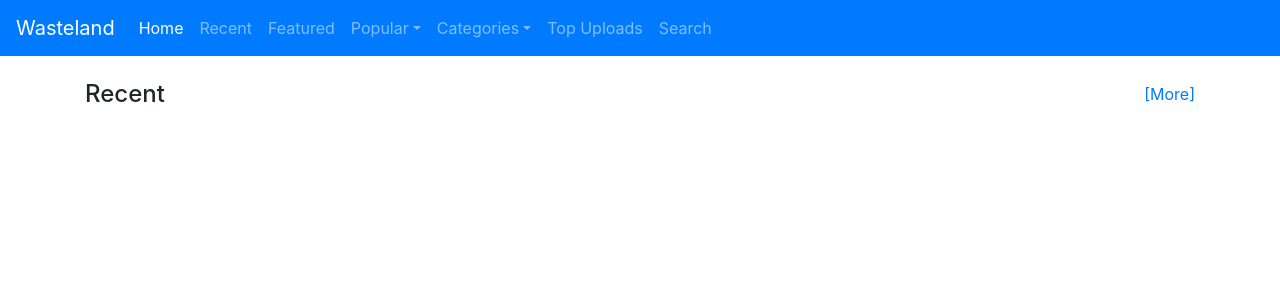
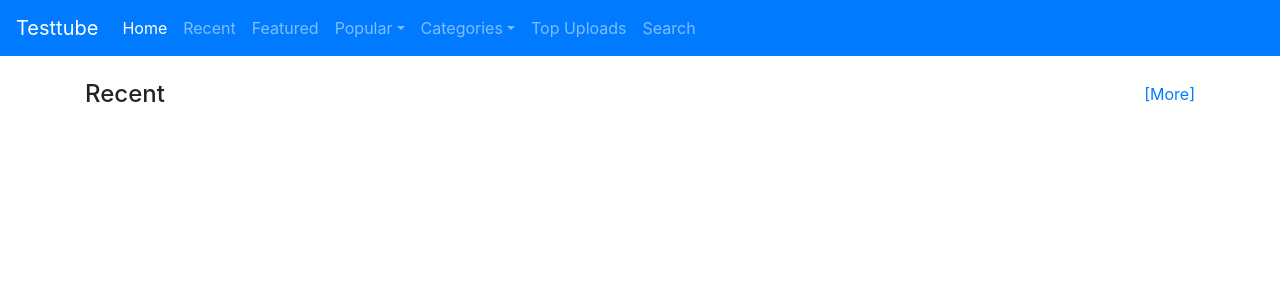
Before and after one commit to Ryochan7/testtube, a Django app: page / in a window 1280 px wide. Shown: the top 300 px of the page. Run offline with Django 3.2, Linux system fonts and the light colour scheme; data that the repository does not hold is empty; parts of the project's set-up code (start-up, migrations or seed data) failed here and were passed over; some libraries are stand-ins or nearby versions.

Commit message:
Replaced name

```diff
--- a/videos/templates/videos/base.html
+++ b/videos/templates/videos/base.html
@@ -14,7 +14,7 @@
     <!-- Required meta tags -->
     <meta charset="utf-8">
     <meta name="viewport" content="width=device-width, initial-scale=1, shrink-to-fit=no">
-    <meta property="og:site_name" content="Wasteland">
+    <meta property="og:site_name" content="Testtube">
     <meta property="og:url" content="{{ request.scheme }}://{{ request.get_host }}{{ request.path }}">
     {% block og_meta %}
     <meta property="og:type" content="website">
@@ -50,7 +50,7 @@
 
  <body>
   <nav class="navbar navbar-expand-lg navbar-dark bg-primary mb-4">
-    <a class="navbar-brand" href="{{ home_url }}">Wasteland</a>
+    <a class="navbar-brand" href="{{ home_url }}">Testtube</a>
     <button class="navbar-toggler" type="button" data-toggle="collapse" data-target="#navbarNavAltMarkup" aria-controls="navbarNavAltMarkup" aria-expanded="false" aria-label="Toggle navigation">
       <span class="navbar-toggler-icon"></span>
     </button>
```
